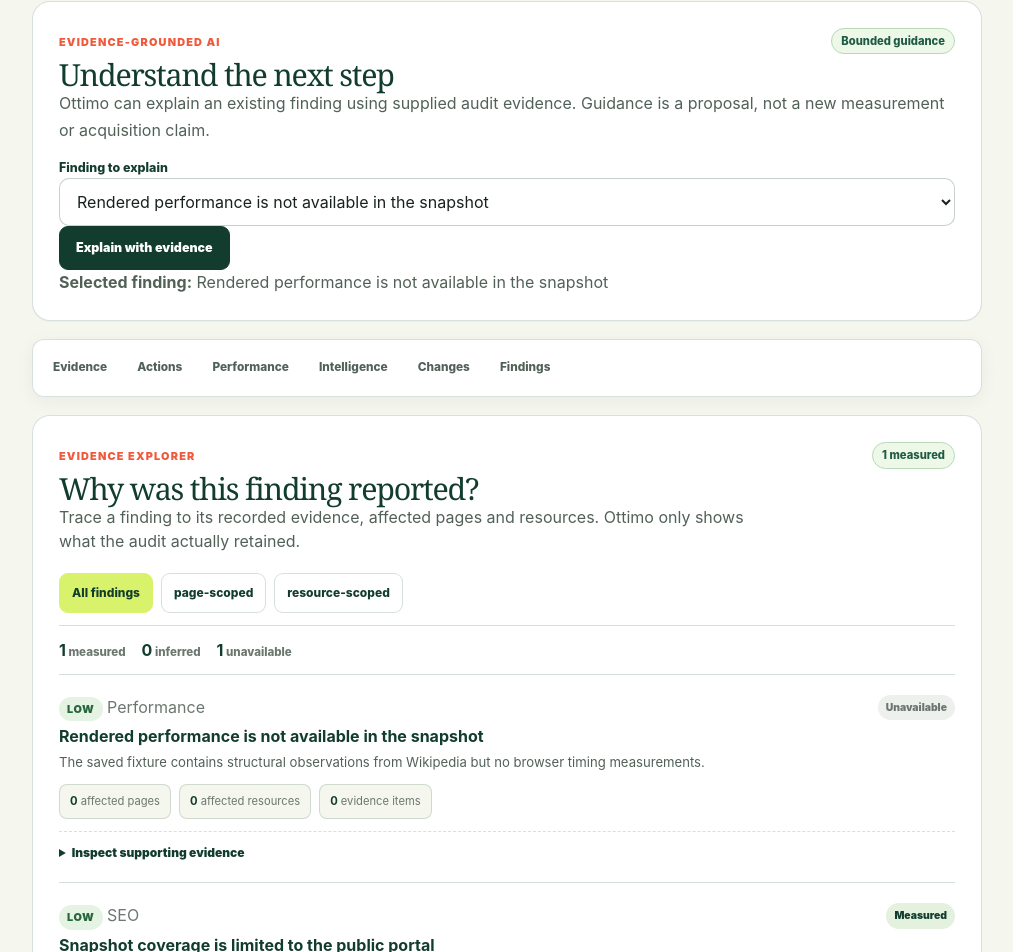
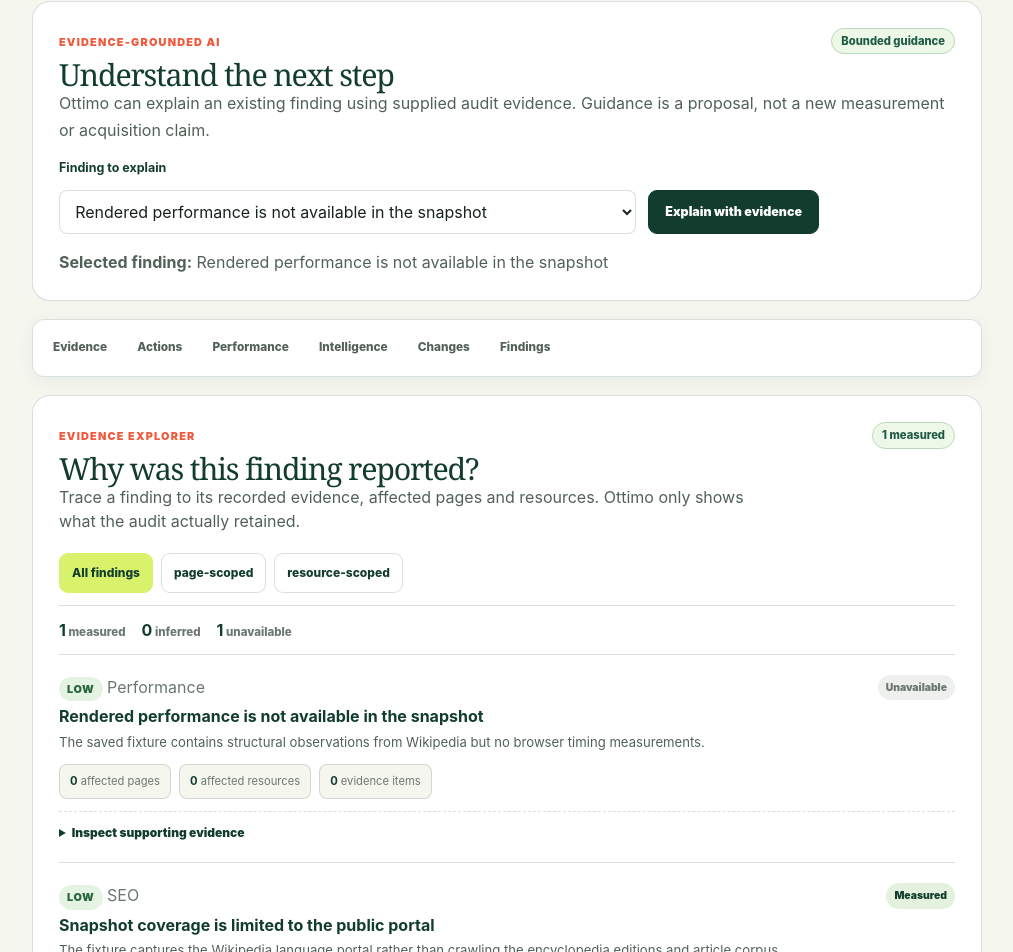
Before and after one commit to ottimosite/ottimo, a React (Vite) app: page /app/audits/audit-wikipedia in a window 1280 px wide. Shown: the part 1688-2640 px from the top of the page, without its empty margins (256-1269 px from the left). Built offline with nearby package versions, Linux system fonts and the light colour scheme.

Commit message:
style: add accessible AI guidance presentation

```diff
--- a/src/styles/audit-overview.css
+++ b/src/styles/audit-overview.css
@@ -85,3 +85,18 @@
 .audit-overview .audit-interpretation .audit-open-count {
   color: #ffffff;
 }
+
+
+.ai-decision-panel { border: 1px solid var(--border, #d9dee7); }
+.ai-decision-controls { display: grid; grid-template-columns: minmax(0, 1fr) auto; gap: .75rem; align-items: end; max-width: 760px; }
+.ai-decision-controls label { grid-column: 1 / -1; font-weight: 650; }
+.ai-decision-controls select { min-height: 2.75rem; padding: .55rem .7rem; border: 1px solid var(--border, #cfd6e0); border-radius: .5rem; background: var(--surface, #fff); color: inherit; }
+.ai-decision-context { margin: 1rem 0 0; color: var(--muted, #5d6675); }
+.ai-decision-status { margin: 1rem 0 0; padding: .75rem 1rem; border-left: 3px solid currentColor; }
+.ai-decision-result { display: grid; grid-template-columns: repeat(2, minmax(0, 1fr)); gap: 1rem; margin-top: 1rem; }
+.ai-decision-block { padding: 1rem; border-radius: .65rem; background: var(--surface-subtle, #f5f7fa); }
+.ai-decision-proposal { border: 1px dashed var(--border, #cfd6e0); }
+.ai-decision-label { display: block; font-weight: 700; margin-bottom: .4rem; }
+.ai-decision-block p { margin: 0 0 .5rem; }
+.ai-decision-block small { color: var(--muted, #5d6675); }
+@media (max-width: 720px) { .ai-decision-controls, .ai-decision-result { grid-template-columns: 1fr; } .ai-decision-controls .btn { width: 100%; } }
```
